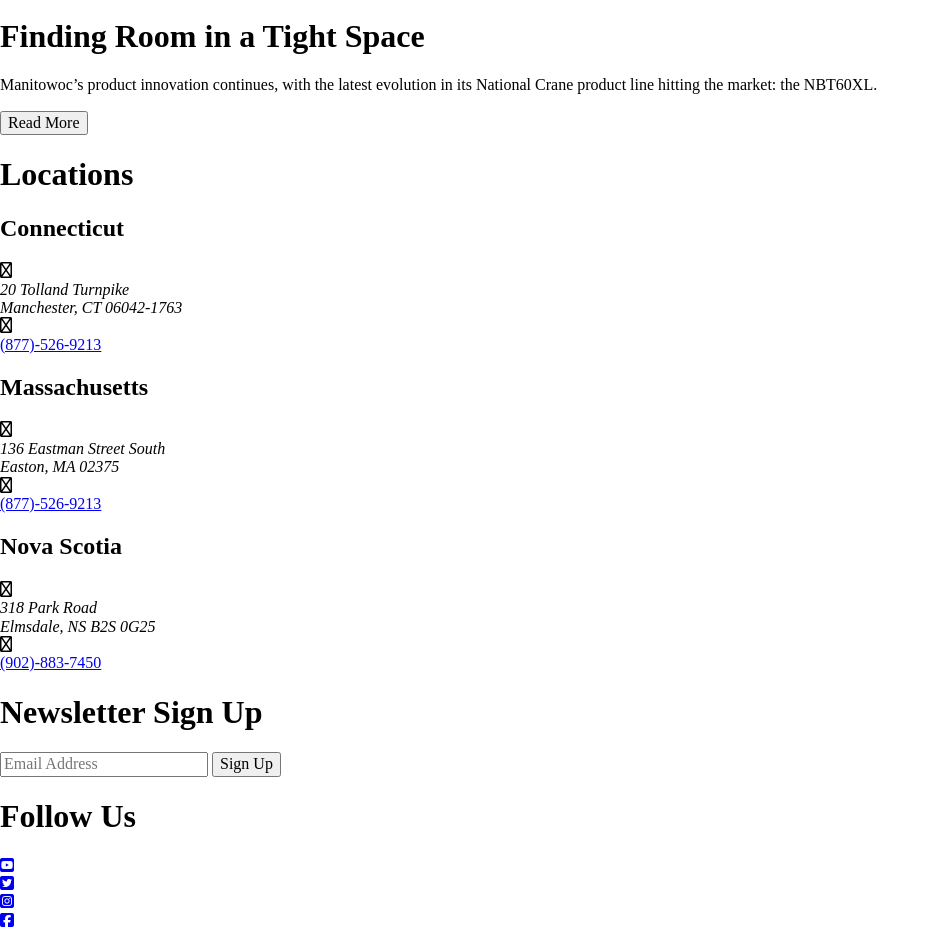
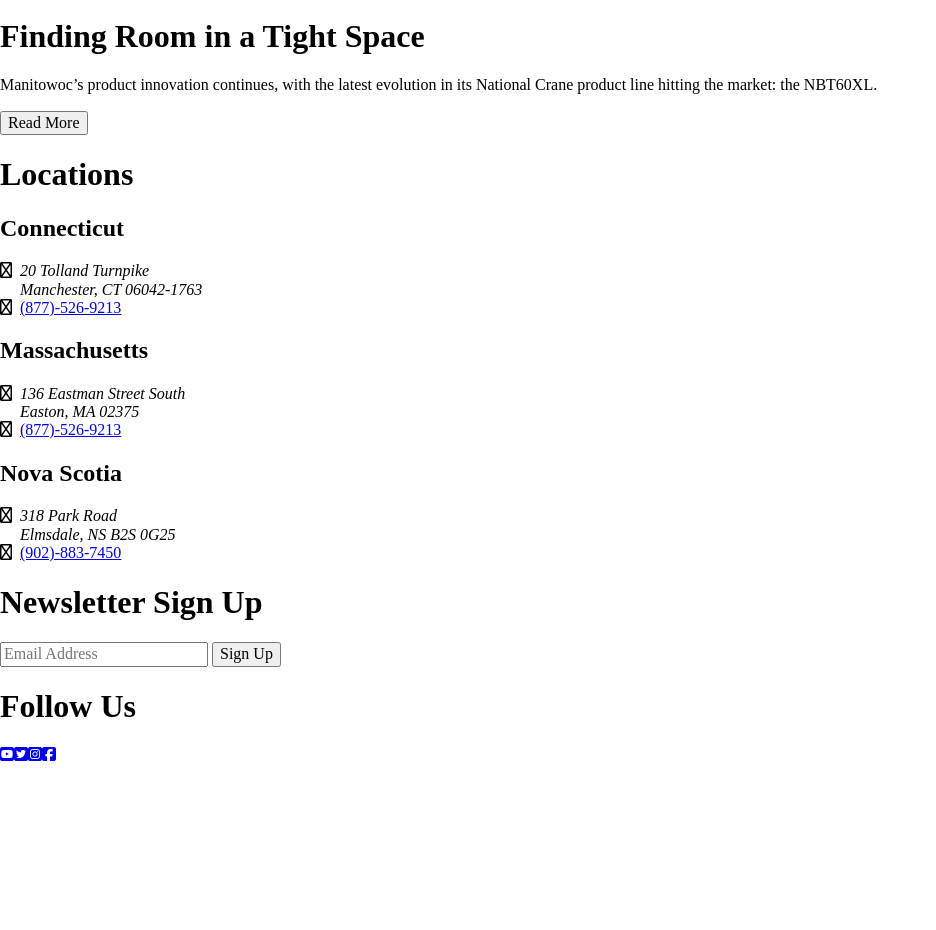
Before and after one commit to hjb34/homework, a plain HTML site: page deploy/index.html in a window 1280 px wide. Shown: the part 1240-2170 px from the top of the page, without its empty margins (0-936 px from the left). After the commit the page ends 2005 px from the top, so only its background shows below. Drawn offline with nearby package versions, Linux system fonts and the light colour scheme; a script that the page names is missing.

Commit message:
apply grid and flex to footer

```diff
--- a/deploy/index.html
+++ b/deploy/index.html
@@ -169,8 +169,8 @@
 																			</ul>
 																		</section>
 
-			<footer>
-																						<section>
+			<footer class="footer">
+																						<section class="locations">
 																							<h1>Locations</h1>
 																							<section>
 																								<h2>Connecticut</h2>
@@ -248,7 +248,7 @@
 																							</form>
 																						</section>
 
-																						<section>
+																						<section class="socials">
 																							<h1>Follow Us</h1>
 																							<ul>
 																								<li>
--- a/dev/scss/base/_base.scss
+++ b/dev/scss/base/_base.scss
@@ -71,4 +71,15 @@
 
 .footer {
 	grid-area: footer;
+
+	.socials ul {
+		display: flex;
+	}
+
+	.locations {
+		section ul li {
+			display: grid;
+			grid-template-columns: 20px 200px;
+		}
+	}
 }
```
Also changed, not shown: deploy/css/styles.css, 1 other file.
